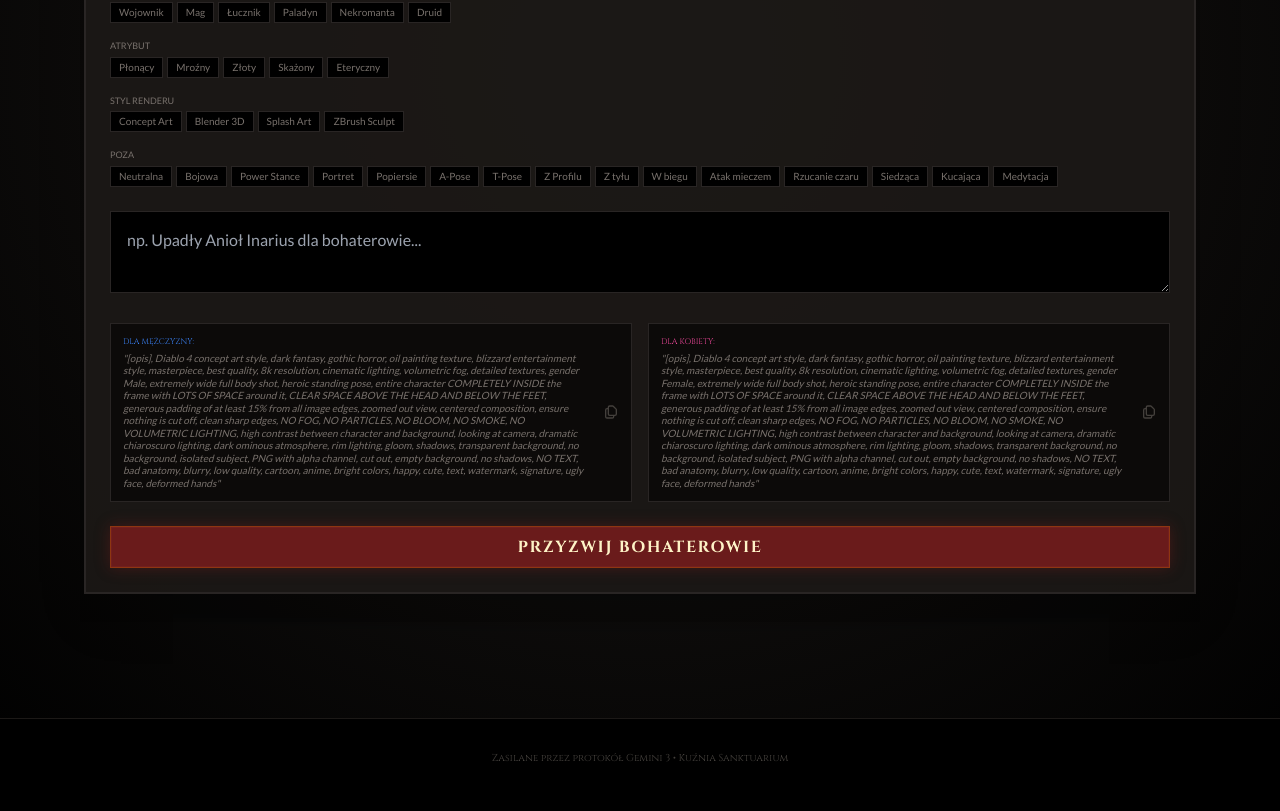
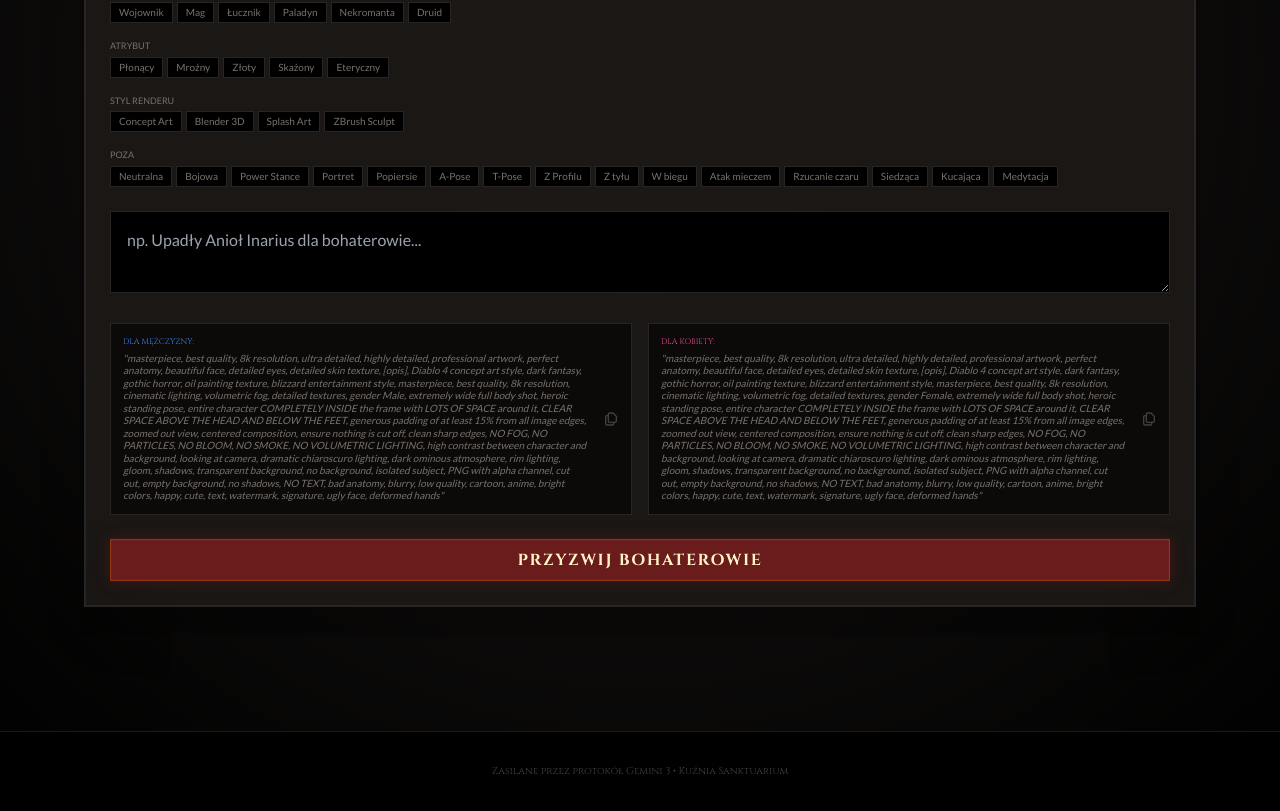
Before and after one commit to pracakod/Gen, a React (Vite) app: page / in a window 1280 px wide. Shown: the part 672-1483 px from the top of the page. Built offline with nearby package versions, Linux system fonts and the light colour scheme.

Commit message:
feat: Dodanie modyfikatorow jakosci do wszystkich promptow - masterpiece, 8k, ultra detailed

```diff
--- a/components/AvatarGenerator.tsx
+++ b/components/AvatarGenerator.tsx
@@ -187,15 +187,16 @@ export const AvatarGenerator: React.FC = () => {
       fitInFrame = `medium shot, ${poseDesc}, centered in middle of frame, CLEAR WHITE SPACE ABOVE HEAD, framed properly with protective padding at the top and sides, high detail, no cropping`;
     }
     const cleanEdges = "clean sharp edges, NO FOG, NO PARTICLES, NO BLOOM, NO SMOKE, NO VOLUMETRIC LIGHTING, high contrast between character and background";
+    const qualityBoost = "masterpiece, best quality, 8k resolution, ultra detailed, highly detailed, professional artwork, perfect anatomy, beautiful face, detailed eyes, detailed skin texture";
 
     if (bgMode === 'transparent') {
-      return `${enhancedUserText}, ${renderStyle}, gender ${gender}, ${fitInFrame}, ${cleanEdges}, looking at camera, ${styleConfig.lighting}, transparent background, no background, isolated subject, PNG with alpha channel, cut out, empty background, no shadows, NO TEXT, ${styleConfig.negative}`;
+      return `${qualityBoost}, ${enhancedUserText}, ${renderStyle}, gender ${gender}, ${fitInFrame}, ${cleanEdges}, looking at camera, ${styleConfig.lighting}, transparent background, no background, isolated subject, PNG with alpha channel, cut out, empty background, no shadows, NO TEXT, ${styleConfig.negative}`;
     } else if (bgMode === 'green') {
-      return `${enhancedUserText}, ${renderStyle}, gender ${gender}, ${fitInFrame}, ${cleanEdges}, looking at camera, ${styleConfig.lighting}, on solid pure neon green background #00FF00, flat color background, no shadows on background, NO TEXT, NO GREEN CLOTHING`;
+      return `${qualityBoost}, ${enhancedUserText}, ${renderStyle}, gender ${gender}, ${fitInFrame}, ${cleanEdges}, looking at camera, ${styleConfig.lighting}, on solid pure neon green background #00FF00, flat color background, no shadows on background, NO TEXT, NO GREEN CLOTHING, ${styleConfig.negative}`;
     }
 
     const bgDesc = bgTag ? `${bgTag} background, ${styleConfig.environment}` : styleConfig.environment;
-    return `${enhancedUserText}, ${renderStyle}, gender ${gender}, ${fitInFrame}, ${cleanEdges}, looking at camera, ${styleConfig.lighting}, ${bgDesc}, NO TEXT, ${styleConfig.negative}`;
+    return `${qualityBoost}, ${enhancedUserText}, ${renderStyle}, gender ${gender}, ${fitInFrame}, ${cleanEdges}, looking at camera, ${styleConfig.lighting}, ${bgDesc}, NO TEXT, ${styleConfig.negative}`;
   };
 
   const getPlaceholder = () => {
--- a/components/ItemGenerator.tsx
+++ b/components/ItemGenerator.tsx
@@ -142,15 +142,16 @@ export const ItemGenerator: React.FC = () => {
     const baseText = parts.join(', ');
     const fitInFrame = "single item, object COMPLETELY INSIDE the frame, centered, zoomed out slightly to ensure nothing is cut off, generous padding around the object";
     const cleanEdges = "clean sharp edges, NO FOG, NO PARTICLES, NO BLOOM, NO SMOKE, NO VOLUMETRIC LIGHTING, high contrast between object and background";
+    const qualityBoost = "masterpiece, best quality, 8k resolution, ultra detailed, highly detailed, professional artwork, intricate details";
 
     if (bgMode === 'transparent') {
-      return `${baseText}, ${styleConfig.artStyle}, ${styleConfig.lighting}, ${fitInFrame}, ${cleanEdges}, transparent background, no background, isolated subject, PNG with alpha channel, cut out, empty background, no shadows, NO TEXT, ${styleConfig.negative}`;
+      return `${qualityBoost}, ${baseText}, ${styleConfig.artStyle}, ${styleConfig.lighting}, ${fitInFrame}, ${cleanEdges}, transparent background, no background, isolated subject, PNG with alpha channel, cut out, empty background, no shadows, NO TEXT, ${styleConfig.negative}`;
     } else if (bgMode === 'green') {
-      return `${baseText}, ${styleConfig.artStyle}, ${styleConfig.lighting}, ${fitInFrame}, ${cleanEdges}, on solid pure neon green background #00FF00, flat color background, no shadows on background, NO TEXT, ${styleConfig.negative}`;
+      return `${qualityBoost}, ${baseText}, ${styleConfig.artStyle}, ${styleConfig.lighting}, ${fitInFrame}, ${cleanEdges}, on solid pure neon green background #00FF00, flat color background, no shadows on background, NO TEXT, ${styleConfig.negative}`;
     }
 
     const bgDesc = bgTag ? `${bgTag} background, ${styleConfig.environment}` : styleConfig.environment;
-    return `${baseText}, ${styleConfig.artStyle}, ${styleConfig.lighting}, ${bgDesc}, ${fitInFrame}, ${cleanEdges}, NO TEXT, ${styleConfig.negative}`;
+    return `${qualityBoost}, ${baseText}, ${styleConfig.artStyle}, ${styleConfig.lighting}, ${bgDesc}, ${fitInFrame}, ${cleanEdges}, NO TEXT, ${styleConfig.negative}`;
   };
 
   const getPlaceholder = () => {
--- a/components/LocationGenerator.tsx
+++ b/components/LocationGenerator.tsx
@@ -132,14 +132,15 @@ export const LocationGenerator: React.FC = () => {
 
         const baseText = parts.join(', ');
         const cleanEdges = "NO FOG, NO PARTICLES, NO BLOOM, NO SMOKE, NO VOLUMETRIC LIGHTING"; // Lokacje czasem chcą mgeł, ale user chciał "bez mgieł dla łatwiejszego wycinania"
+        const qualityBoost = "masterpiece, best quality, 8k resolution, ultra detailed, highly detailed, professional artwork, stunning environment, atmospheric";
 
         if (bgMode === 'transparent') {
-            return `${baseText}, ${styleConfig.artStyle}, ${styleConfig.lighting}, ${cleanEdges}, transparent background, no background, isolated subject, PNG with alpha channel, cut out, empty background, no shadows, NO TEXT, ${styleConfig.negative}`;
+            return `${qualityBoost}, ${baseText}, ${styleConfig.artStyle}, ${styleConfig.lighting}, ${cleanEdges}, transparent background, no background, isolated subject, PNG with alpha channel, cut out, empty background, no shadows, NO TEXT, ${styleConfig.negative}`;
         } else if (bgMode === 'green') {
-            return `${baseText}, ${styleConfig.artStyle}, ${styleConfig.lighting}, ${cleanEdges}, on solid pure neon green background #00FF00, flat color background, no shadows on background, NO TEXT, ${styleConfig.negative}`;
+            return `${qualityBoost}, ${baseText}, ${styleConfig.artStyle}, ${styleConfig.lighting}, ${cleanEdges}, on solid pure neon green background #00FF00, flat color background, no shadows on background, NO TEXT, ${styleConfig.negative}`;
         }
         const bgDesc = bgTag ? `${bgTag} background, ${styleConfig.environment}` : styleConfig.environment;
-        return `${baseText}, ${styleConfig.artStyle}, ${styleConfig.lighting}, ${bgDesc}, ${cleanEdges}, NO TEXT, ${styleConfig.negative}`;
+        return `${qualityBoost}, ${baseText}, ${styleConfig.artStyle}, ${styleConfig.lighting}, ${bgDesc}, ${cleanEdges}, NO TEXT, ${styleConfig.negative}`;
     };
 
     const getPlaceholder = () => {
--- a/components/MonsterGenerator.tsx
+++ b/components/MonsterGenerator.tsx
@@ -135,15 +135,16 @@ export const MonsterGenerator: React.FC = () => {
         const baseText = parts.join(', ');
         const fitInFrame = "wide full body shot, centered, entire subject COMPLETELY INSIDE the frame, CLEAR SPACE ABOVE HEAD AND BELOW FEET, generous padding around the subject, zoomed out slightly to ensure nothing is cut off";
         const cleanEdges = "clean sharp edges, NO FOG, NO PARTICLES, NO BLOOM, NO SMOKE, NO VOLUMETRIC LIGHTING, high contrast between subject and background";
+        const qualityBoost = "masterpiece, best quality, 8k resolution, ultra detailed, highly detailed, professional artwork, terrifying creature, detailed scales, detailed teeth";
 
         if (bgMode === 'transparent') {
-            return `${baseText}, ${styleConfig.artStyle}, ${styleConfig.lighting}, ${fitInFrame}, ${cleanEdges}, transparent background, no background, isolated subject, PNG with alpha channel, cut out, empty background, no shadows, NO TEXT, ${styleConfig.negative}`;
+            return `${qualityBoost}, ${baseText}, ${styleConfig.artStyle}, ${styleConfig.lighting}, ${fitInFrame}, ${cleanEdges}, transparent background, no background, isolated subject, PNG with alpha channel, cut out, empty background, no shadows, NO TEXT, ${styleConfig.negative}`;
         } else if (bgMode === 'green') {
-            return `${baseText}, ${styleConfig.artStyle}, ${styleConfig.lighting}, ${fitInFrame}, ${cleanEdges}, on solid pure neon green background #00FF00, flat color background, no shadows on background, NO TEXT, ${styleConfig.negative}`;
+            return `${qualityBoost}, ${baseText}, ${styleConfig.artStyle}, ${styleConfig.lighting}, ${fitInFrame}, ${cleanEdges}, on solid pure neon green background #00FF00, flat color background, no shadows on background, NO TEXT, ${styleConfig.negative}`;
         }
 
         const bgDesc = bgTag ? `${bgTag} background, ${styleConfig.environment}` : styleConfig.environment;
-        return `${baseText}, ${styleConfig.artStyle}, ${styleConfig.lighting}, ${bgDesc}, ${fitInFrame}, ${cleanEdges}, NO TEXT, ${styleConfig.negative}`;
+        return `${qualityBoost}, ${baseText}, ${styleConfig.artStyle}, ${styleConfig.lighting}, ${bgDesc}, ${fitInFrame}, ${cleanEdges}, NO TEXT, ${styleConfig.negative}`;
     };
 
     const getPlaceholder = () => {
--- a/components/MountGenerator.tsx
+++ b/components/MountGenerator.tsx
@@ -134,15 +134,16 @@ export const MountGenerator: React.FC = () => {
         const baseText = parts.join(', ');
         const fitInFrame = "wide shot, side view, centered, entire mount COMPLETELY INSIDE the frame, CLEAR SPACE ABOVE HEAD AND BELOW FEET, generous padding around the subject, zoomed out significantly to ensure nothing is cut off";
         const cleanEdges = "clean sharp edges, NO FOG, NO PARTICLES, NO BLOOM, NO SMOKE, NO VOLUMETRIC LIGHTING, high contrast between subject and background";
+        const qualityBoost = "masterpiece, best quality, 8k resolution, ultra detailed, highly detailed, professional artwork, majestic creature, detailed fur, detailed armor";
 
         if (bgMode === 'transparent') {
-            return `${baseText}, ${styleConfig.artStyle}, ${styleConfig.lighting}, side view, ${fitInFrame}, ${cleanEdges}, transparent background, no background, isolated subject, PNG with alpha channel, cut out, empty background, no shadows, NO TEXT, ${styleConfig.negative}`;
+            return `${qualityBoost}, ${baseText}, ${styleConfig.artStyle}, ${styleConfig.lighting}, side view, ${fitInFrame}, ${cleanEdges}, transparent background, no background, isolated subject, PNG with alpha channel, cut out, empty background, no shadows, NO TEXT, ${styleConfig.negative}`;
         } else if (bgMode === 'green') {
-            return `${baseText}, ${styleConfig.artStyle}, ${styleConfig.lighting}, side view, ${fitInFrame}, ${cleanEdges}, on solid pure neon green background #00FF00, flat color background, no shadows on background, NO TEXT, ${styleConfig.negative}`;
+            return `${qualityBoost}, ${baseText}, ${styleConfig.artStyle}, ${styleConfig.lighting}, side view, ${fitInFrame}, ${cleanEdges}, on solid pure neon green background #00FF00, flat color background, no shadows on background, NO TEXT, ${styleConfig.negative}`;
         }
 
         const bgDesc = bgTag ? `${bgTag} background, ${styleConfig.environment}` : styleConfig.environment;
-        return `${baseText}, ${styleConfig.artStyle}, ${styleConfig.lighting}, ${bgDesc}, side view, ${fitInFrame}, ${cleanEdges}, NO TEXT, ${styleConfig.negative}`;
+        return `${qualityBoost}, ${baseText}, ${styleConfig.artStyle}, ${styleConfig.lighting}, ${bgDesc}, side view, ${fitInFrame}, ${cleanEdges}, NO TEXT, ${styleConfig.negative}`;
     };
 
     const getPlaceholder = () => {
--- a/components/PetGenerator.tsx
+++ b/components/PetGenerator.tsx
@@ -135,15 +135,16 @@ export const PetGenerator: React.FC = () => {
         const baseText = parts.join(', ');
         const fitInFrame = "wide shot, small creature, centered, entire subject COMPLETELY INSIDE the frame, CLEAR SPACE ABOVE AND BELOW, generous padding around the subject, zoomed out significantly to ensure nothing is cut off";
         const cleanEdges = "clean sharp edges, NO FOG, NO PARTICLES, NO BLOOM, NO SMOKE, NO VOLUMETRIC LIGHTING, high contrast between subject and background";
+        const qualityBoost = "masterpiece, best quality, 8k resolution, ultra detailed, highly detailed, professional artwork, cute creature, detailed fur, adorable expression";
 
         if (bgMode === 'transparent') {
-            return `${baseText}, ${styleConfig.artStyle}, ${styleConfig.lighting}, ${fitInFrame}, ${cleanEdges}, transparent background, no background, isolated subject, PNG with alpha channel, cut out, empty background, no shadows, NO TEXT, ${styleConfig.negative}`;
+            return `${qualityBoost}, ${baseText}, ${styleConfig.artStyle}, ${styleConfig.lighting}, ${fitInFrame}, ${cleanEdges}, transparent background, no background, isolated subject, PNG with alpha channel, cut out, empty background, no shadows, NO TEXT, ${styleConfig.negative}`;
         } else if (bgMode === 'green') {
-            return `${baseText}, ${styleConfig.artStyle}, ${styleConfig.lighting}, ${fitInFrame}, ${cleanEdges}, on solid pure neon green background #00FF00, flat color background, no shadows on background, NO TEXT, ${styleConfig.negative}`;
+            return `${qualityBoost}, ${baseText}, ${styleConfig.artStyle}, ${styleConfig.lighting}, ${fitInFrame}, ${cleanEdges}, on solid pure neon green background #00FF00, flat color background, no shadows on background, NO TEXT, ${styleConfig.negative}`;
         }
 
         const bgDesc = bgTag ? `${bgTag} background, ${styleConfig.environment}` : styleConfig.environment;
-        return `${baseText}, ${styleConfig.artStyle}, ${styleConfig.lighting}, ${bgDesc}, ${fitInFrame}, ${cleanEdges}, NO TEXT, ${styleConfig.negative}`;
+        return `${qualityBoost}, ${baseText}, ${styleConfig.artStyle}, ${styleConfig.lighting}, ${bgDesc}, ${fitInFrame}, ${cleanEdges}, NO TEXT, ${styleConfig.negative}`;
     };
 
     const getPlaceholder = () => {
--- a/components/SpriteGenerator.tsx
+++ b/components/SpriteGenerator.tsx
@@ -226,6 +226,7 @@ export const SpriteGenerator: React.FC = () => {
         const base = getBasePrompt();
         const fitInFrame = "entire character must be fully visible and centered in frame, not cut off, whole body shown";
         const cleanEdges = "clean sharp edges, NO FOG, NO PARTICLES, NO BLOOM, NO SMOKE, NO VOLUMETRIC LIGHTING, high contrast between character and background";
+        const qualityBoost = "masterpiece, best quality, 8k resolution, ultra detailed, highly detailed, professional game art, perfect anatomy";
 
         let bgPrompt = "";
         if (bgMode === 'transparent') {
@@ -240,10 +241,10 @@ export const SpriteGenerator: React.FC = () => {
         if (genMode === 'sheet') {
             const selectedLabels = selectedDirections.map(id => DIRECTIONS.find(d => d.id === id)?.label).join(', ');
             const allInOneNote = "COMPOSITE IMAGE, ALL VIEW ANGLES SHOWN TOGETHER ON ONE SINGLE IMAGE,";
-            return `SPRITE SHEET, ${allInOneNote} ${base}, multiple views including: ${selectedLabels}, character shown from different angles in a grid, ${fitInFrame}, ${cleanEdges}, ${styleConfig.artStyle}, ${bgPrompt}, high quality game asset, NO TEXT, ${styleConfig.negative}`;
+            return `${qualityBoost}, SPRITE SHEET, ${allInOneNote} ${base}, multiple views including: ${selectedLabels}, character shown from different angles in a grid, ${fitInFrame}, ${cleanEdges}, ${styleConfig.artStyle}, ${bgPrompt}, high quality game asset, NO TEXT, ${styleConfig.negative}`;
         }
 
-        return `${base}, ${directionAngle}, ${fitInFrame}, ${cleanEdges}, single character, ${styleConfig.artStyle}, ${bgPrompt}, NO TEXT, ${styleConfig.negative}`;
+        return `${qualityBoost}, ${base}, ${directionAngle}, ${fitInFrame}, ${cleanEdges}, single character, ${styleConfig.artStyle}, ${bgPrompt}, NO TEXT, ${styleConfig.negative}`;
     };
 
     // Generuj
```
